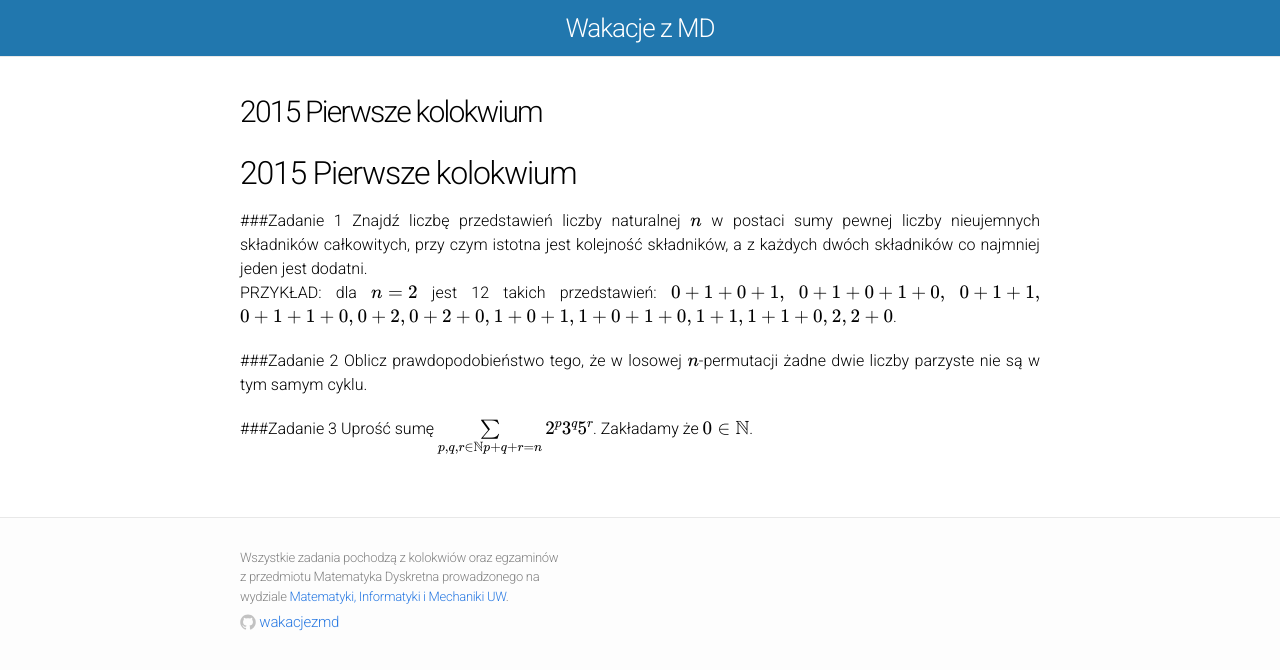
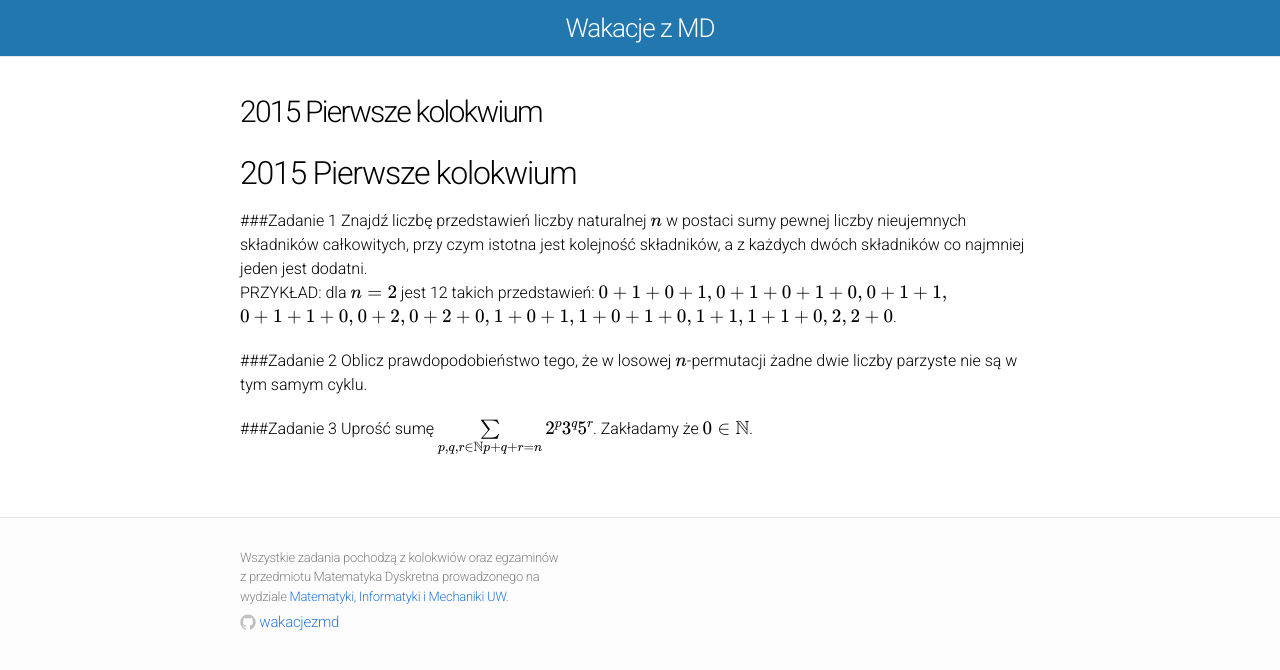
Before and after one commit to wakacjezmd/wakacjezmd.github.io, a Jekyll site: the page built from _solutions/2015/2015-kolokwium-1.md, in a window 1280 px wide. Shown: the top 670 px of the page. Built offline with Jekyll 4.4.1, drawn with Linux system fonts in a browser that asks for light colours; nearby versions of some CDN libraries; formulas are drawn with MathJax 3; our own code applies the rules of GitHub Pages for plain Markdown files.

Commit message:
Change alignment of paragraph
It doesn't make sense to justify paragraphs; it looks terrible,
especially on mobile phones.

```diff
--- a/css/main.css
+++ b/css/main.css
@@ -100,10 +100,6 @@ a:visited { color: #205caa; }
   font-weight: 400;
   font-size: 14px;
   color: #575651;
-  text-align: justify;
-}
-
-.post-content p {
   text-align: justify;
 }
 
```
